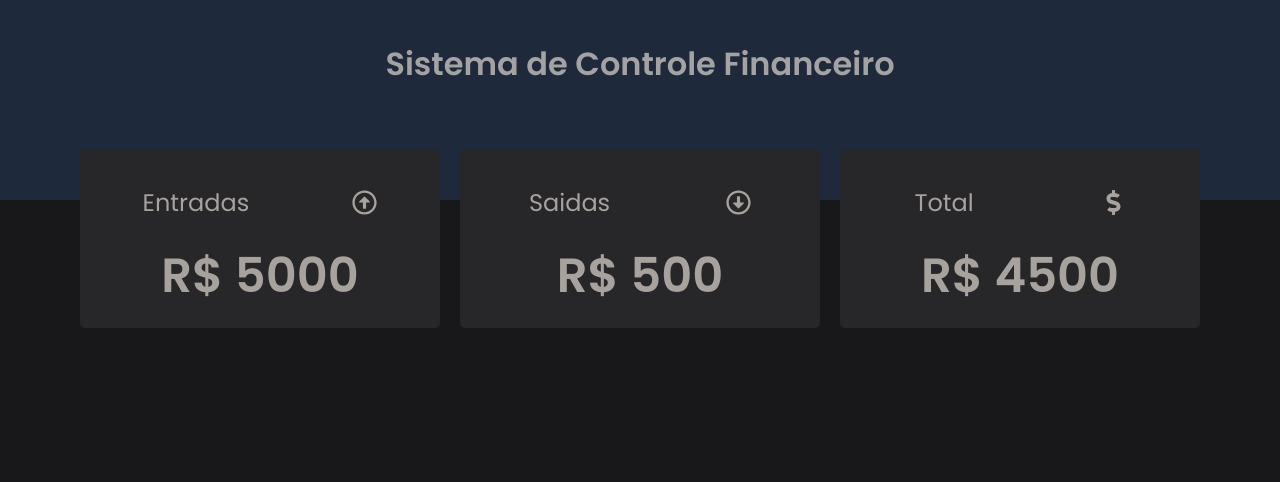
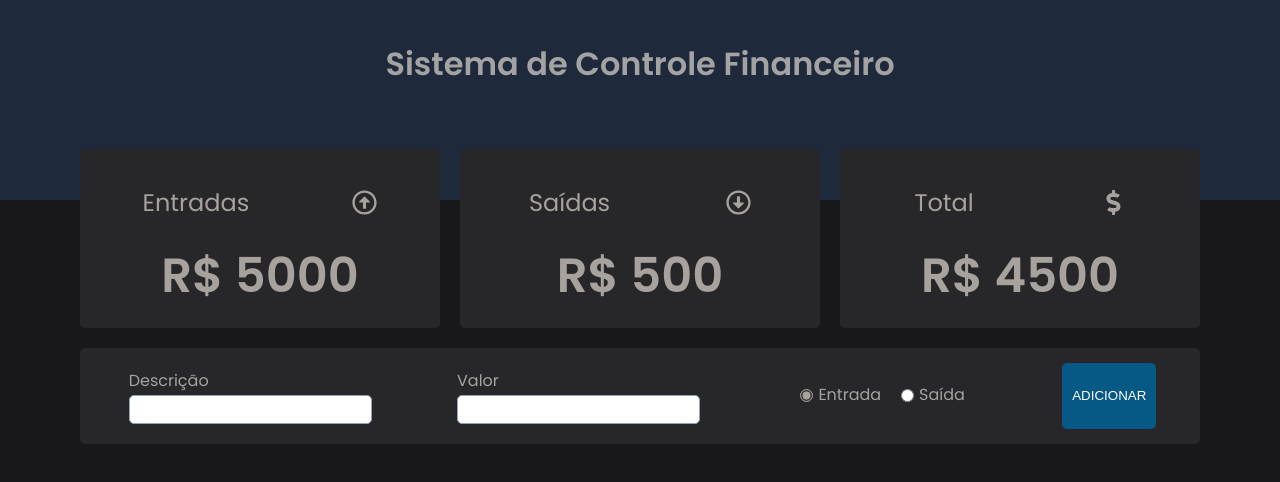
Before and after one commit to CamiNunes/sistema-financeiro, a React (Create React App) app: page / in a window 1280 px wide. Shown: the top 482 px of the page. Built offline with nearby package versions, Linux system fonts and the light colour scheme.

Commit message:
Criando componente de formulário;

```diff
--- a/src/App.js
+++ b/src/App.js
@@ -1,13 +1,15 @@
 import { GlobalStyle } from './styles/global';
 import { Header } from './components/Header';
 import { Resume } from './components/Resume';
+import { Form } from './components/Form';
 
 export function App() {
   return (
     <>
-    <GlobalStyle />
-    <Header />
-    <Resume />
+      <GlobalStyle />
+      <Header />
+      <Resume />
+      <Form />
     </>
 
   );
--- /dev/null
+++ b/src/components/Form/index.js
@@ -0,0 +1,38 @@
+import React, { useState } from 'react'
+import { Container, InputContent, Label, Input, RadioGroup, Button } from './style';
+
+export const Form = () => {
+  const [ desc, setDesc ] = useState("");
+  const [ amount, setAmount ] = useState("");
+  const [ isExpense, setIsExpense ] = useState(false);
+
+  const handleSave = () => {
+    if(!desc || !amount){
+      alert("Informe a descrição e o valor!");
+      return;
+    } else if (amount < 1){
+      alert("O valor ter que ser maior que ZERO!");
+      return;
+    }
+  }
+
+  return (
+    <Container>
+      <InputContent>
+        <Label>Descrição</Label>
+        <Input value={desc} onChange={(e) => setDesc(e.target.value)}/>
+      </InputContent>
+      <InputContent>
+        <Label>Valor</Label>
+        <Input value={amount} type="number" onChange={(e) => setAmount(e.target.value)}/>
+      </InputContent>
+      <RadioGroup>
+        <Input type="radio" id="rIncome" defaultChecked name="group1" onChange={() => setIsExpense(!isExpense)}/>
+        <Label htmlFor="rIncome">  Entrada</Label>
+        <Input type="radio" id="rExpense" name="group1" onChange={() => setIsExpense(!isExpense)}/>
+        <Label htmlFor="rExpense">  Saída</Label>
+      </RadioGroup>
+      <Button oncLick={handleSave}>ADICIONAR</Button>
+    </Container>
+  )
+}
--- /dev/null
+++ b/src/components/Form/style.js
@@ -0,0 +1,58 @@
+import styled from "styled-components";
+
+export const Container = styled.div`
+  max-width: 1120px;
+  margin: 20px auto;
+  width: 98%;
+  background-color: #27272a;
+  display: flex;
+  justify-content: space-around;
+  padding: 15px 0px;
+  border-radius: 5px;
+  gap: 10px;
+
+  @media (max-width: 750px) {
+    display: none;
+  }
+`;
+
+export const InputContent = styled.div`
+  display: flex;
+  flex-direction: column;
+  padding: 5px;
+`;
+
+export const Label = styled.label`
+  color: #a3a3a3;
+  padding-bottom: 2px;
+`;
+
+export const Input = styled.input`
+  outline: none;
+  border-radius: 5px;
+  padding: 5px 10px;
+  font-size: 15px;
+  border: 1px solid #94a3b8;
+  width: 100%;
+`;
+
+export const RadioGroup = styled.div`
+  display: flex;
+  align-items: center;
+
+  input {
+    margin-left: 20px;
+    margin-right: 5px;
+    accent-color: #a8a29e;
+    margin-top: 0;
+  }
+`;
+
+export const Button = styled.button`
+  padding: 5px 10px;
+  border: none;
+  border-radius: 5px;
+  cursor: pointer;
+  color: white;
+  background-color: #075985;
+`;
--- a/src/components/Resume/index.js
+++ b/src/components/Resume/index.js
@@ -7,7 +7,7 @@ export function Resume() {
   return (
     <Container>
       <ResumeItem title="Entradas" Icon={FaRegArrowAltCircleUp} value="5000"/>
-      <ResumeItem title="Saidas" Icon={FaRegArrowAltCircleDown} value="500"/>
+      <ResumeItem title="Saídas" Icon={FaRegArrowAltCircleDown} value="500"/>
       <ResumeItem title="Total" Icon={FaDollarSign} value="4500"/>
     </Container>
   )
```
